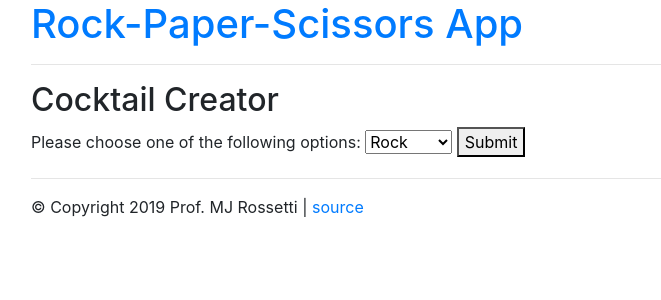
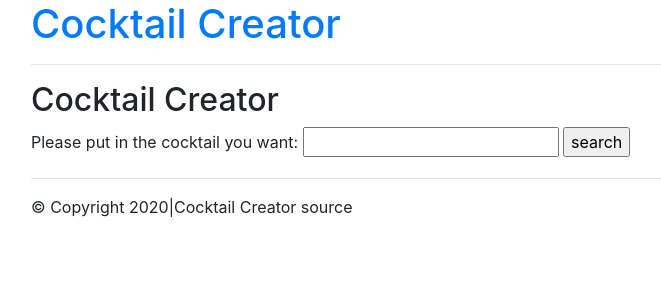
Before and after one commit to emily-arden/cocktail_creator, a Flask app: page / in a window 1280 px wide. Shown: the top 300 px of the page, without its empty margins (54-715 px from the left). Run offline with Flask 2, Linux system fonts and the light colour scheme; some libraries are stand-ins or nearby versions.

Commit message:
Search page done with sloppy detailed page

```diff
--- a/requirements.txt
+++ b/requirements.txt
@@ -1,3 +1,4 @@
 s2t2-game-utils
 python-dotenv
 Flask
+requests
--- a/web_app/routes.py
+++ b/web_app/routes.py
@@ -2,6 +2,7 @@
 import requests
 import json
 import webbrowser
+import pprint
 
 from flask import Blueprint, request, render_template
 
@@ -39,9 +40,9 @@ def cocktail():
     else:
        return render_template("error.html")
 
-    response = request.get(url = URL, params = params)
+    response = requests.get(url = URL, params = params)
     data = response.json()
-    print(data)
+    pprint.pprint(data)
 
     return render_template("cocktail.html",
         data=data,
--- a/web_app/templates/cocktail.html
+++ b/web_app/templates/cocktail.html
@@ -8,8 +8,8 @@
   <h2>Results</h2>
 
   <p>Cocktail: {{ data.drinks[0].strDrink }}</p>
-  <p>How to make it: {{ data.drinks[0].strinstructions }}</p>
-  <p>Ingredients: {{ results_message }}</p>
+  <p>How to make it: {{ data.drinks[0].strInstructions }}</p>
+  <p>Ingredients: {{ data.drinks[0].strIngredient1 }}</p>
 
   <a href="/">home</a>
 {% endblock %}
--- a/web_app/templates/layout.html
+++ b/web_app/templates/layout.html
@@ -27,7 +27,7 @@
 
       <!-- HEADER / NAV -->
       <div id="nav">
-        <h1><a href="/">Rock-Paper-Scissors App</a></h1>
+        <h1><a href="/">Cocktail Creator</a></h1>
       </div>
 
       <hr>
@@ -41,8 +41,8 @@
       <!-- FOOTER -->
       <div id="footer">
         <hr>
-        &copy; Copyright 2019 Prof. MJ Rossetti |
-        <a href="https://github.com/prof-rossetti/rock-paper-scissors-flask">source</a>
+        &copy; Copyright 2020|Cocktail Creator
+        <a>source</a>
       </div>
     </div>
 
@@ -57,6 +57,36 @@
         // see: https://getbootstrap.com/docs/4.3/components/alerts/#javascript-behavior
         $().alert('close')
 
+        function searchCocktail(data) {
+          console.log(data)
+          // Create a request variable and assign a new XMLHttpRequest object to it.
+          document.getElementById("searchresult").innerHTML = "";
+          $.get(
+            "https://www.thecocktaildb.com/api/json/v1/1/search.php",
+            {s : data},
+            function(data){
+              console.log(data);
+              if (data.drinks == null || data.drinks.length == 0) {
+                alert("Result not found!!")
+              } else {
+                for (d of data.drinks) {
+                  $('#searchresult').append(
+                  `<div class="col-md-4">
+                    <div class="cord mb-4 shadow-sm">
+                     <img class="card-img-top" src="${d.strDrinkThumb}"></img>
+                     <div class="card-body">
+                     <div class="card-title">${d.strDrink}</div>
+                     <form action="/search/cocktail" method="GET">
+                      <input type="hidden" name="id" value="${d.idDrink}" />
+                      <input class="btn btn-primary" type="submit" value="Detail" />
+                     </form
+                    </div>
+                  </div>`)
+                }
+              }
+            }
+          )
+        }
     </script>
   </body>
 </html>
--- a/web_app/templates/start.html
+++ b/web_app/templates/start.html
@@ -7,15 +7,10 @@
 {% block content %}
   <h2>Cocktail Creator</h2>
 
-  <form action="/results" method="POST">
-
-    <label>Please choose one of the following options:</label>
-    <select name="choice">
-      <option value="rock">Rock</option>
-      <option value="paper">Paper</option>
-      <option value="scissors">Scissors</option>
-    </select>
-
-    <button>Submit</button>
+  <form>
+    <label>Please put in the cocktail you want:</label>
+    <input type="text" id="nametext" name="name">
+    <input type="button" value="search" onclick="searchCocktail(document.getElementById('nametext').value)">
   </form>
+  <div id="searchresult" class="row"></div>
 {% endblock %}
```
